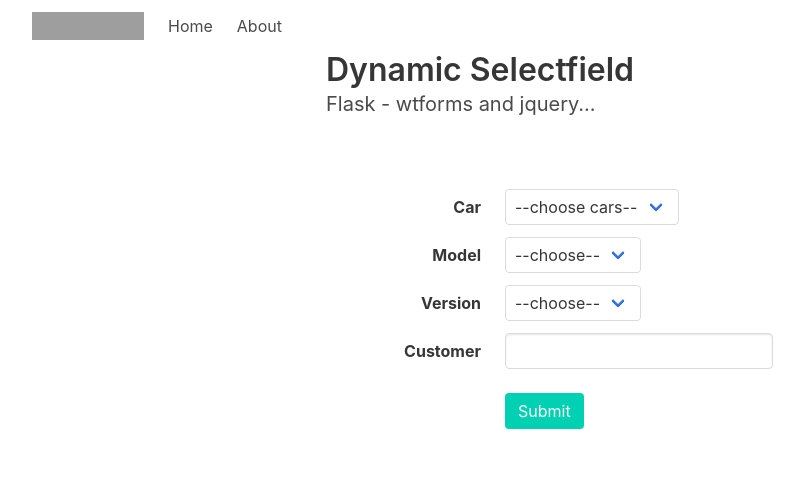
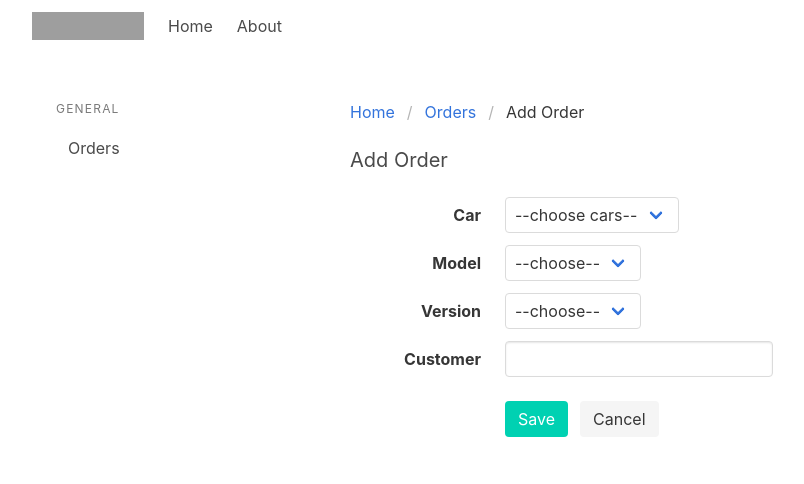
Before and after one commit to ombak/flask-dynamic-selectfields, a Flask app: page /add_orders in a window 1280 px wide. Shown: the top 484 px of the page, without its empty margins (32-836 px from the left). Run offline with Flask 2, Linux system fonts and the light colour scheme; data that the repository does not hold is empty; some libraries are stand-ins or nearby versions; grey boxes are pictures that could not be loaded.

Commit message:
Save orders

```diff
--- a/app/static/js/form_handle.js
+++ b/app/static/js/form_handle.js
@@ -12,7 +12,7 @@ $(function() {
         type: 'GET',
         url: $SCRIPT_ROOT + '/_load_cars',
         success: (results) => {
-            if (results.status) {
+            if (results.success) {
                 $.each(results.data, (i, item) => {
                     car_ddl.append($('<option></option>').attr('value', item.id).text(item.name));
                 });
@@ -44,7 +44,7 @@ function populate_model(car_id) {
             'car_id': car_id
         },
         success: (results) => {
-            if (results.status) {
+            if (results.success) {
                 $.each(results.data, (i, item) => {
                     model_ddl.append($('<option></option>').attr('value', item.id).text(item.model));
                 });
@@ -66,7 +66,7 @@ function populate_version(model_id) {
             model_id: model_id
         },
         success: (results) => {
-            if (results.status) {
+            if (results.success) {
                 $.each(results.data, (i, item) => {
                     version_ddl.append($('<option></option>').attr('value', item.id).text(item.version));
                 });
--- a/app/templates/add_order.html
+++ b/app/templates/add_order.html
@@ -3,25 +3,43 @@
 
 {% block title %}{{ page }}{% endblock %}
 
-{% block breadcrum %}
-<nav class="breadcrumb" aria-label="breadcrumbs">
-    <ul>
-        <li><a href="#">Bulma</a></li>
-        <li><a href="#">Documentation</a></li>
-        <li><a href="#">Components</a></li>
-        <li class="is-active"><a href="#" aria-current="page">Breadcrumb</a></li>
-    </ul>
-</nav>
-{% endblock %}
-
 {% block content %}
 <div class="columns">
-    <div class="column is-3"></div>
+    <div class="column is-3">
+        <section class="section">
+            <aside class="menu">
+                <p class="menu-label">
+                    General
+                </p>
+                <ul class="menu-list">
+                    <li><a href="#">Orders</a></li>
+                </ul>
+            </aside>
+        </section>
+    </div>
     <div class="column is-9">
-        <h1 class="title">Dynamic Selectfield</h1>
-        <h2 class="subtitle">Flask - wtforms and jquery...</h2>
         <section class="section">
-            <form action="">
+            <nav class="breadcrumb" aria-label="breadcrumbs">
+                <ul>
+                    <li><a href="#">Home</a></li>
+                    <li><a href="{{ url_for('main.index') }}">Orders</a></li>
+                    <li class="is-active"><a href="#" aria-current="page">Add Order</a></li>
+                </ul>
+            </nav>
+
+            <nav class="level">
+                <!-- Left side -->
+                <div class="level-left">
+                    <div class="level-item">
+                        <p class="subtitle is-5">Add Order</p>
+                    </div>
+                </div>
+                <!-- Right side -->
+                <div class="level-right">
+                </div>
+            </nav>
+
+            <form id="form-orders" name="form-orders">
                 {{ form.csrf_token }}
                 <div class="field is-horizontal">
                     <div class="field-label is-normal">
@@ -84,10 +102,13 @@
                     </div>
                     <div class="field-body">
                         <div class="field">
-                            <div class="control">
-                                <button class="button is-primary">
-                                Submit
-                                </button>
+                            <div class="field is-grouped">
+                                <p class="control">
+                                    <button class="button is-primary" id="save-btn" name="save-btn" type="submit">Save</button>
+                                </p>
+                                <p class="control">
+                                    <a href="{{ url_for('main.index') }}" class="button is-light">Cancel</a>
+                                </p>
                             </div>
                         </div>
                     </div>
@@ -100,4 +121,22 @@
 
 {% block end_script %}
 <script type="text/javascript" src="{{ url_for('static', filename='js/form_handle.js') }}"></script>
+<script>
+    $(function() {
+        // submit form
+        $('#form-orders').submit(function (e) {
+            $.ajax({
+                type: 'POST',
+                url: $SCRIPT_ROOT + '/_save_orders',
+                data: $(this).serialize(),
+                success: (results) => {
+                    if (results.success) {
+                        console.log('success');
+                    }
+                }
+            });
+            e.preventDefault();
+        });
+    });
+</script>
 {% endblock %}
--- a/app/views.py
+++ b/app/views.py
@@ -1,8 +1,8 @@
 # -*- coding: utf-8 -*-
 from flask import Blueprint, render_template, jsonify, request, jsonify
 from .form import OrderForm
-from .models import Car, Model, Version
-
+from .database import db_session
+from .models import Car, Model, Version, Order
 
 bp = Blueprint('main', __name__)
 
@@ -11,7 +11,7 @@ bp = Blueprint('main', __name__)
 def index():
     return render_template('index.html')
 
-@bp.route('/add_orders', methods=['GET', 'POST'])
+@bp.route('/add_orders', methods=['GET'])
 def add_orders():
     form = OrderForm()
     return render_template('add_order.html', title="Add Orders", form=form)
@@ -23,24 +23,47 @@ def add_orders():
 def load_cars():
     try:
         cars = Car.query.all()
-        return jsonify(status=True, data=[c.serializable for c in cars])
+        return jsonify(success=True, data=[c.serializable for c in cars])
     except:
-        return jsonify(status=False)
+        return jsonify(success=False)
 
 @bp.route('/_load_models', methods=['GET'])
 def load_models():
     car_id = request.args.get('car_id', 0, type=int)
     try:
         models = Model.query.filter(Model.car_id == car_id).all()
-        return jsonify(status=True, data=[m.serializable for m in models])
+        return jsonify(success=True, data=[m.serializable for m in models])
     except:
-        return jsonify(status=False)
+        return jsonify(success=False)
 
 @bp.route('/_load_versions', methods=['GET'])
 def load_versions():
     model_id = request.args.get('model_id', 0, type=int)
     try:
         versions = Version.query.filter(Version.model_id == model_id).all()
-        return jsonify(status=True, data=[v.serializable for v in versions])
+        return jsonify(success=True, data=[v.serializable for v in versions])
     except:
-        return jsonify(status=False)
+        return jsonify(success=False)
+
+@bp.route('/_save_orders', methods=['POST'])
+def save_orders():
+    form = OrderForm()
+    # add value to form for form validate
+    form.car.choices = [(form.data.get('car'), '')]
+    form.model.choices = [(form.data.get('model'), '')]
+    form.version.choices = [(form.data.get('version'), '')]
+    form.customer.data = form.data.get('customer')
+
+    if request.method == 'POST' and form.validate():
+        try:
+            orders = Order(
+                cars=Car.query.get(form.data.get('car')),
+                models=Model.query.get(form.data.get('model')),
+                versions=Version.query.get(form.data.get('version')),
+                customer_name=form.data.get('customer')
+            )
+            db_session.add(orders)
+            db_session.commit()
+            return jsonify(success=True)
+        except:
+            return jsonify(success=False)
```
